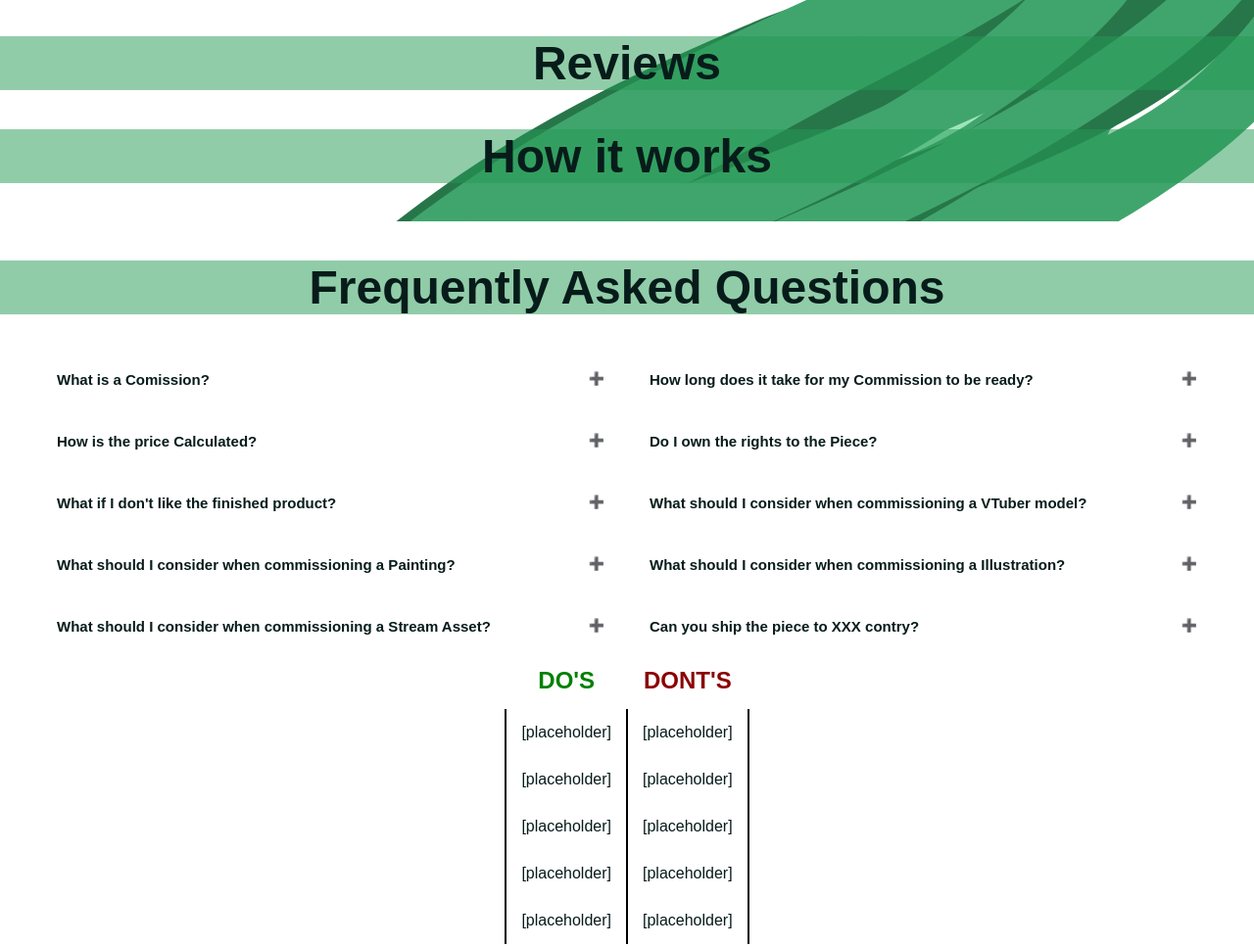
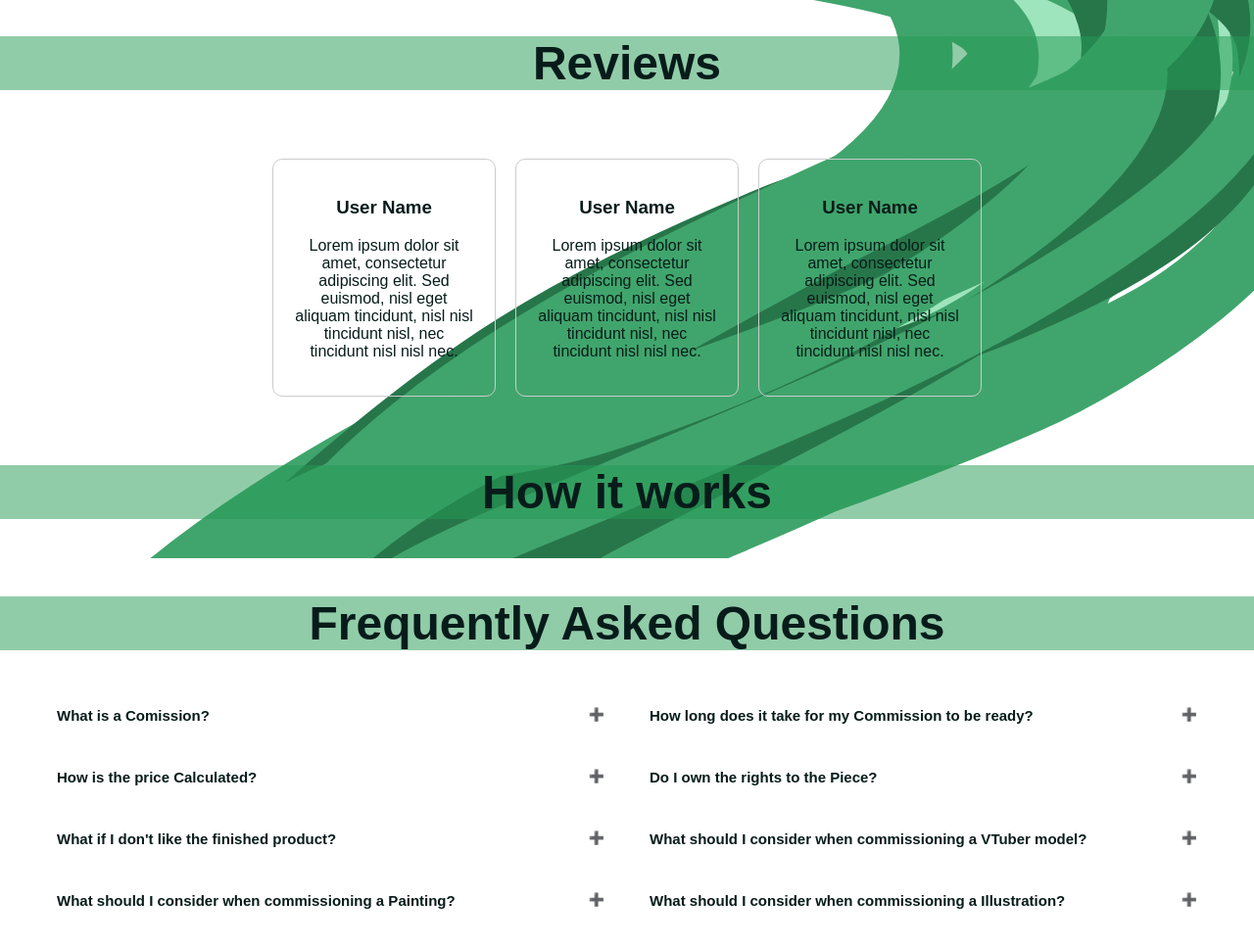
Before and after one commit to abibia/WebPractice2, a plain HTML site: page index.html in a window 1280 px wide. Shown: the part 1563-2530 px from the top of the page at 98% size. Drawn offline with Linux system fonts and the light colour scheme.

```diff
--- a/css/tolls.css
+++ b/css/tolls.css
@@ -266,6 +266,9 @@
     border-radius: 5px;
     background-color: inherit;
     padding: 10px;
+    margin: 10px auto;
+    display: flex;
+
 }
 
 .contact-column {
@@ -310,7 +313,7 @@
 
 td {
 
-    border-inline: 2px solid black;
+    border-inline: 2px solid lightseagreen;
     border-collapse: collapse;
     padding: 15px;
 }
@@ -548,3 +551,23 @@
     background: #55ACEE;
     color: white;
 }
+
+.review-container {
+justify-content: center;
+    align-items: center;
+    padding: 20px;
+    display: flex;
+}
+
+.review-content {
+    background-color: inherit;
+    border-radius: 10px;
+    width: 15%;
+    border: 1px solid #ccc;
+    padding: 10px;
+    margin: 10px;
+    text-align: center;
+    justify-content: center;
+    align-content: center;
+    padding: 20px;
+}
--- a/index.html
+++ b/index.html
@@ -64,11 +64,30 @@
       <button class="galery-button" onclick="location.href='#galery'"> See More</button>
 <div id="reviews">
     <h1 class="titles">Reviews</h1>
+    <div class="review-container">
+            <div class="review-content">
+                <h3>User Name</h3>
+                <p>Lorem ipsum dolor sit amet, consectetur adipiscing elit. Sed euismod, nisl eget aliquam tincidunt, nisl nisl tincidunt nisl, nec tincidunt nisl nisl nec.</p>
+
+             </div>
+        <div class="review-content">
+            <h3>User Name</h3>
+            <p>Lorem ipsum dolor sit amet, consectetur adipiscing elit. Sed euismod, nisl eget aliquam tincidunt, nisl nisl tincidunt nisl, nec tincidunt nisl nisl nec.</p>
+
+        </div>
+        <div class="review-content">
+            <h3>User Name</h3>
+            <p>Lorem ipsum dolor sit amet, consectetur adipiscing elit. Sed euismod, nisl eget aliquam tincidunt, nisl nisl tincidunt nisl, nec tincidunt nisl nisl nec.</p>
+
+        </div>
+
+    </div>
 
 </div>
-     <div id="how it works"> <h1 class="titles">How it works</h1>
+     <div id="how it works">
+
+         <h1 class="titles">How it works</h1>
      </div>
-      </div>
 
   </section>
 
```
